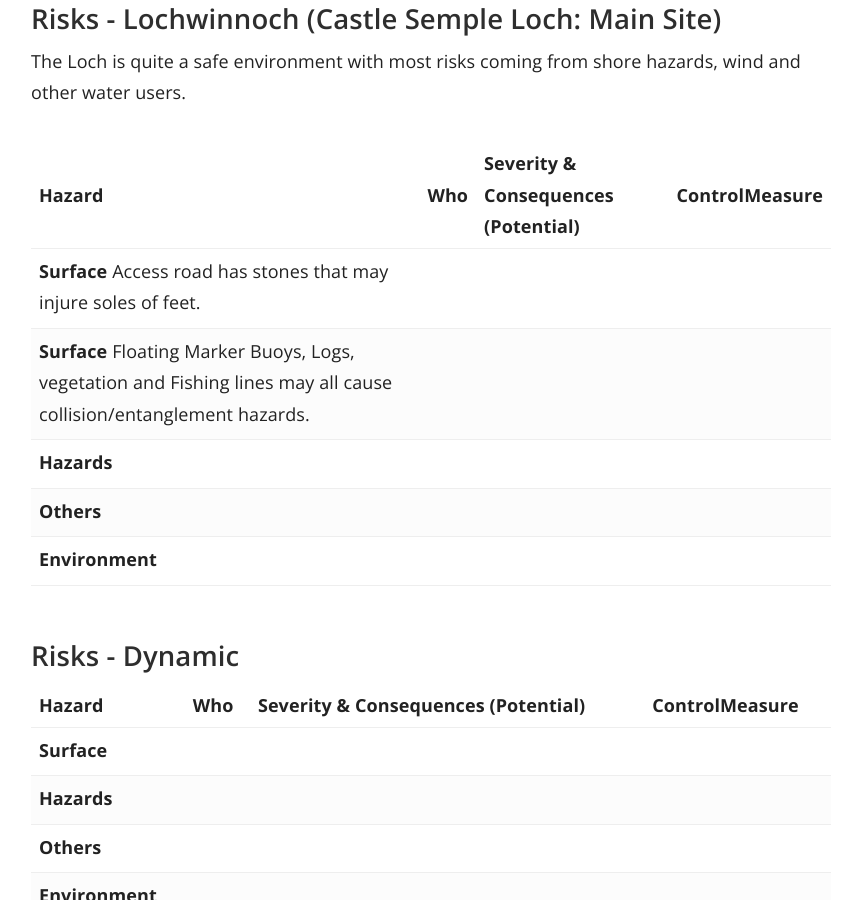
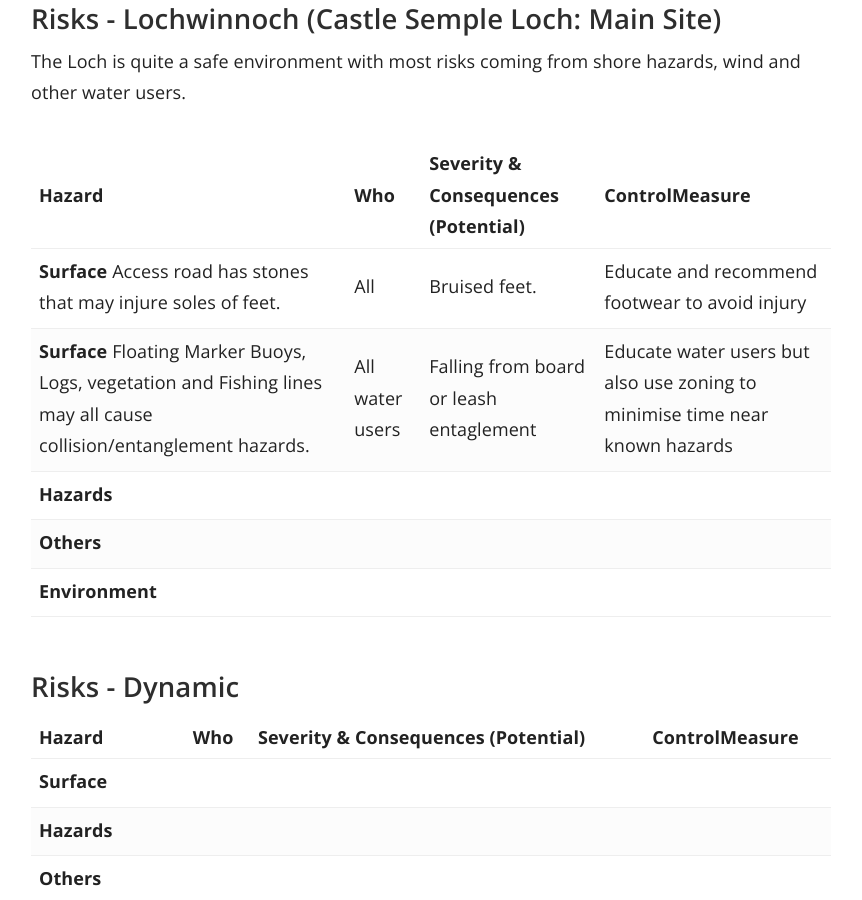
Before and after one commit to numbat70/clyde, a Jekyll site: the page built from _docs/Content/20-SUP_RISK.md, in a window 1280 px wide and 900 px high, scrolled down 1119 px. Shown: the whole window, without its empty margins (359-1221 px from the left). Built offline with Jekyll 4.4.1, drawn with Linux system fonts in a browser that asks for light colours.

Commit message:
Update 20-SUP_RISK.md
mk

```diff
--- a/_docs/Content/20-SUP_RISK.md
+++ b/_docs/Content/20-SUP_RISK.md
@@ -30,8 +30,8 @@
 
 Hazard | Who | Severity & Consequences (Potential) | ControlMeasure
 --- | --- | --- | ---
-**Surface** Access road has stones that may injure soles of feet.  |  |  |
-**Surface** Floating Marker Buoys, Logs, vegetation and Fishing lines may all cause collision/entanglement hazards.  |  |  |
+**Surface** Access road has stones that may injure soles of feet.  | All | Bruised feet. | Educate and recommend footwear to avoid injury
+**Surface** Floating Marker Buoys, Logs, vegetation and Fishing lines may all cause collision/entanglement hazards.  | All water users | Falling from board or leash entaglement |  Educate water users but also use zoning to minimise time near known hazards
 **Hazards**  |  |  |
 **Others**  |  |  |
 **Environment**  |  |  |
```
